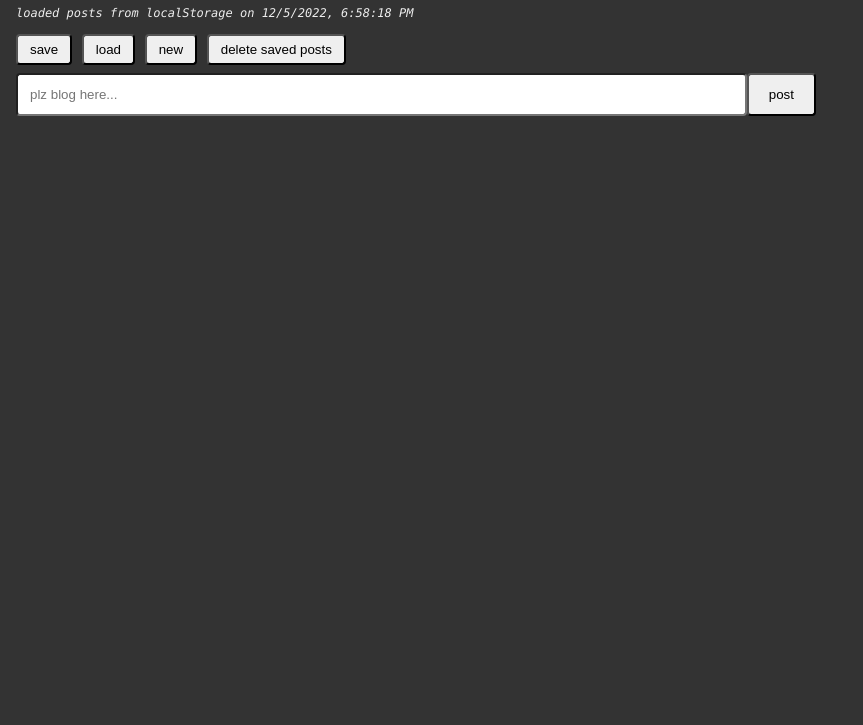
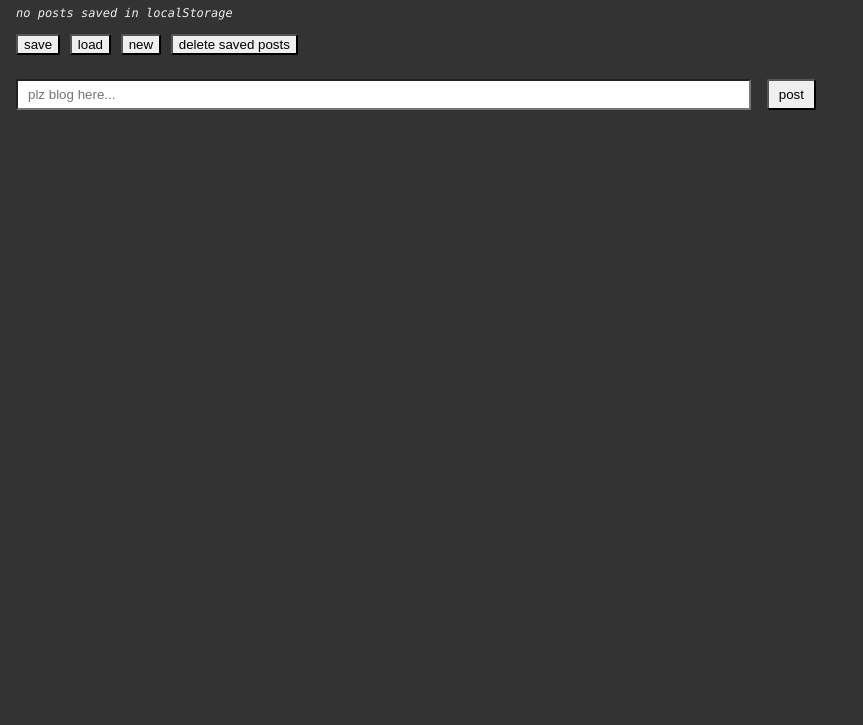
Before and after one commit to wheelsandbytes/blagger, a plain HTML site: page index.html in a window 1280 px wide. Shown: the part 75-800 px from the top of the page, without its empty margins (0-863 px from the left). Drawn offline with Linux system fonts and the light colour scheme.

Commit message:
refactoring plus css fixes

```diff
--- a/index.css
+++ b/index.css
@@ -7,15 +7,24 @@ body {
   margin: 1rem;
   max-width: 800px;
 }
-#post-input-controls {
-  display: flex;
+.post-input-controls {
+  display: inline-flex;
+  gap: 1rem;
+  margin-top: 1rem;
   margin-bottom: 1rem;
+  width: 100%;
+}
+#post-content-input-field {
+  padding: 6px 10px 6px 10px;
+  width: 100%;
+}
+#button-submit-new-post {
+  padding: 6px 10px 6px 10px;
 }
 input {
-  padding: 6px 12px;
   margin: 0;
   box-sizing: border-box;
-  border-radius: 4px;
+  border-radius: 2px;
   display: inline-block;
 }
 input[type=button] {
@@ -23,13 +32,6 @@ input[type=button] {
 }
 input[type=button]:active {
   border-style: inset;
-}
-#post-content-input-field {
-  padding: 12px 12px;
-  width: 100%;
-}
-#button-submit-new-post {
-  padding: 12px 20px;
 }
 .control-buttons {
   margin: 8px 0;
@@ -51,8 +53,9 @@ input[type=button]:active {
 .post-timestamp {
   font-size: 0.75rem;
   margin: 0;
+  text-align: end;
 }
-#saved-or-loaded-message {
+.message-at-top {
   margin-bottom: 0.9rem;
   font-size: 0.75rem;
 }
--- a/index.html
+++ b/index.html
@@ -10,13 +10,13 @@
   <body>
     <h1>blagger</h1>
     <div class="control-buttons">
-    <i id="saved-or-loaded-message" style="display:none;"></i>
+      <i id="message-at-top" class="message-at-top" style="display:none;"></i>
       <input type="button" value="save" onclick="saveToLocalStorage()" />
       <input type="button" value="load" onclick="loadFromLocalStorage()" />
       <input type="button" value="new" onclick="eraseAllPosts()" />
       <input type="button" value="delete saved posts" onclick="clearLocalStorage()" />
     </div>
-    <div id="post-input-controls">
+    <div id="post-input-controls" class="post-input-controls">
       <input id="post-content-input-field" type="text" placeholder="plz blog here..." />
       <input id="button-submit-new-post" type="submit" onclick="createPost()" value="post" />
     </div>
@@ -69,31 +69,34 @@
         postsSection.innerHTML = ''
       }
 
+      function displayMessageAtTop (message) {
+        const msgBlock = document.getElementById('message-at-top')
+        msgBlock.style.display = "block"
+        msgBlock.innerText = message
+      }
+
       function loadFromLocalStorage () {
         let stringPosts = localStorage.getItem('posts')
+        if (stringPosts) {
           let parsedPosts = JSON.parse(stringPosts)
           const postsSection = document.getElementById('posts')
           postsSection.innerHTML = ''
           posts = parsedPosts;
-        const loadedMessage = document.getElementById('saved-or-loaded-message')
-        loadedMessage.style.display = "block"
-        loadedMessage.innerText = "loaded posts from localStorage on " + new Date(getCurrentTimestamp()).toLocaleString()
+          displayMessageAtTop("loaded posts from localStorage on " + new Date(getCurrentTimestamp()).toLocaleString())
           return displayPosts()
+        }
+        return displayMessageAtTop("no posts saved in localStorage")
       }
 
       function saveToLocalStorage () {
         localStorage.setItem('posts', JSON.stringify(posts))
-        const savedMessage = document.getElementById('saved-or-loaded-message')
-        savedMessage.style.display = "block"
-        savedMessage.innerText = "saved posts to localStorage on " + new Date(getCurrentTimestamp()).toLocaleString()
+        displayMessageAtTop("saved posts to localStorage on " + new Date(getCurrentTimestamp()).toLocaleString())
         return
       }
 
       function clearLocalStorage () {
         localStorage.removeItem('posts')
-        const deletedMessage = document.getElementById('saved-or-loaded-message')
-        deletedMessage.style.display = "block"
-        deletedMessage.innerText = "deleted posts from localStorage on " + new Date(getCurrentTimestamp()).toLocaleString()
+        displayMessageAtTop("deleted posts from localStorage on " + new Date(getCurrentTimestamp()).toLocaleString())
         return
       }
     </script>
```
Also changed, not shown: 2 other files. Lines whose indentation alone changed are shown as unchanged.
